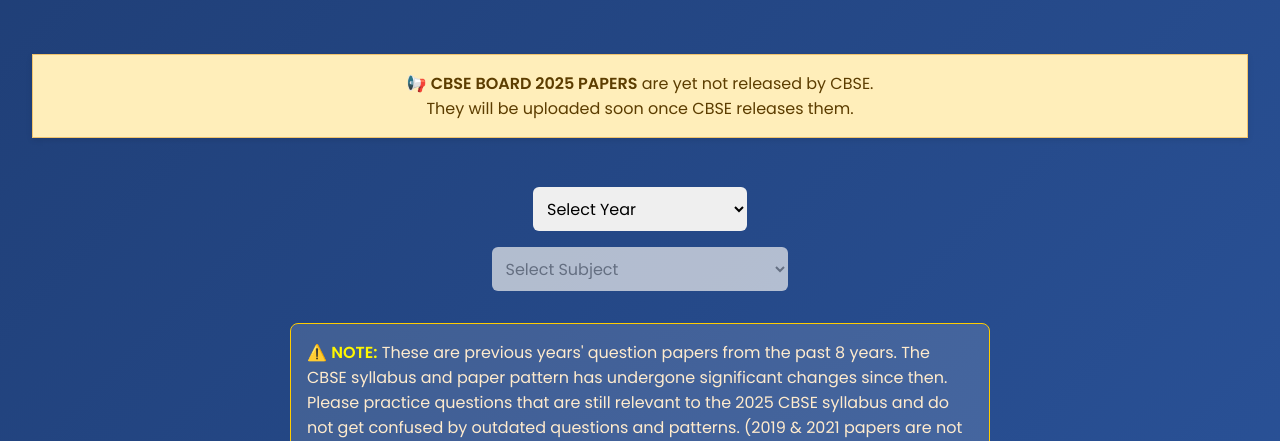
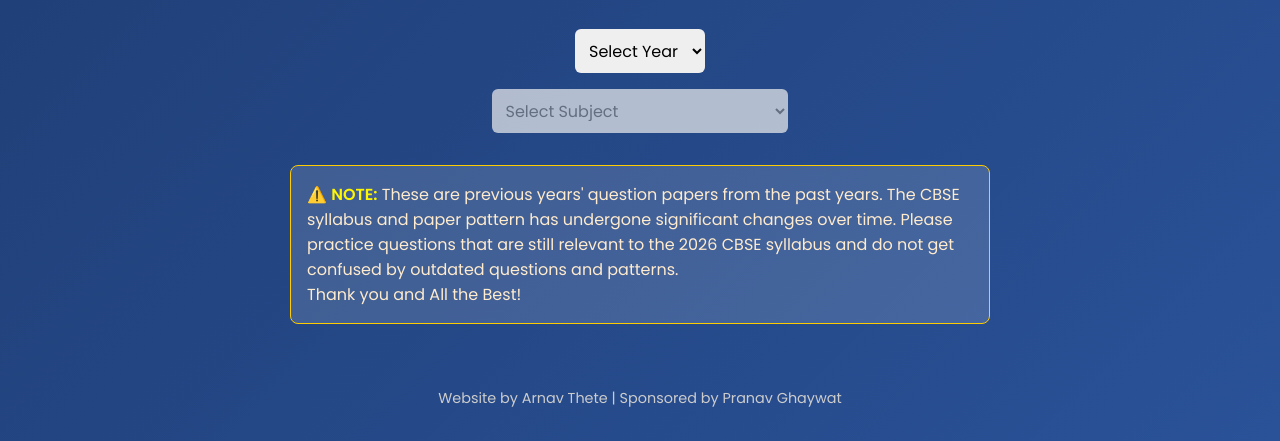
Before and after one commit to papervault/cbse-x, a plain HTML site: page index.html in a window 1280 px wide. Shown: the part 359-800 px from the top of the page. Drawn offline with Linux system fonts and the light colour scheme.

Commit message:
Update index.html

```diff
--- a/index.html
+++ b/index.html
@@ -21,18 +21,6 @@
       flex-direction: column;
       align-items: center;
       padding: 2rem;
-    }
-
-    .announcement-banner {
-      background-color: #ffeeba;
-      color: #5c3d00;
-      border: 1px solid #f0c36d;
-      padding: 1rem;
-      width: 100%;
-      text-align: center;
-      font-size: 1rem;
-      margin-bottom: 1.5rem;
-      box-shadow: 0 2px 6px rgba(0,0,0,0.1);
     }
 
     .logo {
@@ -126,25 +114,14 @@
   <img src="logo.png" alt="Paper Vault Logo" class="logo">
   <h1>Welcome to Paper Vault</h1>
   <p>Download official CBSE Class X papers—all in one place. Clean, fast, and reliable.</p>
-  <br>
-  <div class="announcement-banner">
-    📢 <strong>CBSE BOARD 2025 PAPERS</strong> are yet not released by CBSE.<br />
-    They will be uploaded soon once CBSE releases them.
-  </div>
-<br>
 
   <div class="cta-section">
     <select id="year" onchange="updateSets()">
       <option value="" disabled selected>Select Year</option>
-      <option value="2015">2015</option>
-      <option value="2016">2016</option>
-      <option value="2017">2017</option>
-      <option value="2018">2018</option>
-      <option value="2020">2020</option>
       <option value="2022">2022</option>
       <option value="2023">2023</option>
       <option value="2024">2024</option>
-      <option value="2025" disabled style="color:red;">2025 (COMING SOON)</option>
+      <option value="2025">2025</option>
     </select>
 
     <select id="subject" onchange="updateSets()" disabled>
@@ -169,10 +146,10 @@
   </div>
 
   <div class="note-box">
-    ⚠️ <strong>NOTE:</strong> These are previous years' question papers from the past 8 years.
-    The CBSE syllabus and paper pattern has undergone significant changes since then.
-    Please practice questions that are still relevant to the 2025 CBSE syllabus and do not get confused by outdated questions and patterns.
-    (2019 & 2021 papers are not provided by CBSE, hence not available on this website.)<br><br>
+    ⚠️ <strong>NOTE:</strong> These are previous years' question papers from the past years.
+    The CBSE syllabus and paper pattern has undergone significant changes over time.
+    Please practice questions that are still relevant to the 2026 CBSE syllabus and do not get confused by outdated questions and patterns.
+    <br>
     Thank you and All the Best!
   </div>
 
@@ -203,72 +180,46 @@
 
     const setData = {
       english: {
-        2015: [1, 2, 3],
-        2016: [1, 2, 3],
-        2017: [1, 2, 3],
-        2018: [1, 2, 3],
-        2020: [1, 2, 3, 4, 5],
         2022: [1, 2, 3, 4],
         2023: [1, 2, 3, 4, 5],
-        2024: [1, 2, 3, 4, 5]
+        2024: [1, 2, 3, 4, 5],
+        2025: [1, 2, 3, 4, 5]
       },
       science: {
-        2015: [1, 2, 3],
-        2016: [1, 2, 3],
-        2017: [1, 2, 3],
-        2018: [1, 2, 3],
-        2020: [1, 2, 3, 4, 5],
         2022: [1, 2, 3, 4],
         2023: [1, 2, 3, 4, 5],
-        2024: [1, 2, 3, 4, 5]
+        2024: [1, 2, 3, 4, 5],
+        2025: [1, 2, 3, 4, 5]
       },
       socialscience: {
-        2015: [1, 2, 3],
-        2016: [1, 2, 3],
-        2017: [1, 2, 3],
-        2018: [1, 2, 3],
-        2020: [1, 2, 3, 4, 5],
         2022: [1, 2, 3, 4],
         2023: [1, 2, 3, 4, 5],
-        2024: [1, 2, 3, 4, 5]
+        2024: [1, 2, 3, 4, 5],
+        2025: [1, 2, 3, 4, 5]
       },
       marathi: {
-        2016: [1],
-        2017: [1],
-        2018: [1],
-        2020: [1],
         2022: [1],
         2023: [1],
-        2024: [1]
+        2024: [1],
+        2025: [1]
       },
       hindi: {
-        2015: [1, 2, 3],
-        2016: [1, 2, 3],
-        2017: [1, 2, 3],
-        2018: [1, 2, 3],
-        2020: [1, 2, 3, 4, 5],
         2022: [1, 2, 3, 4],
         2023: [1, 2, 3, 4, 5],
-        2024: [1, 2, 3, 4, 5]
+        2024: [1, 2, 3, 4, 5],
+        2025: [1, 2, 3, 4, 5]
       },
       mathss: {
-        2015: [1, 2, 3],
-        2016: [1, 2, 3],
-        2017: [1, 2, 3],
-        2018: [1, 2, 3],
-        2020: [1, 2, 3, 4, 5],
         2022: [1, 2, 3, 4],
         2023: [1, 2, 3, 4, 5],
-        2024: [1, 2, 3, 4, 5]
+        2024: [1, 2, 3, 4, 5],
+        2025: [1, 2, 3, 4, 5]
       },
       it: {
-        2016: [1],
-        2017: [1],
-        2018: [1],
-        2020: [1],
         2022: [1],
         2023: [1],
-        2024: [1]
+        2024: [1],
+        2025: [1]
       }
     };
 
@@ -283,20 +234,12 @@
 
       subjectDropdown.disabled = !year;
 
-      // Reset
       setDropdown.innerHTML = '<option value="" disabled selected>Select Set</option>';
       messageBox.style.display = "none";
       downloadButton.style.display = "none";
       setContainer.style.display = "none";
 
       if (!year || !subject) return;
-
-      // Handle special no exam case
-      if ((subject === "marathi" || subject === "it") && year === "2015") {
-        messageBox.style.display = "block";
-        messageBox.textContent = "⚠️ No exam was conducted for " + subjectDisplayNames[subject] + " in 2015.";
-        return;
-      }
 
       const sets = setData[subject]?.[year];
       if (!sets) {
@@ -305,11 +248,17 @@
         return;
       }
 
-      // Hide set for marathi/IT
       if (subject === "marathi" || subject === "it") {
+        if (sets.includes(1)) {
           setContainer.style.display = "none";
           downloadButton.style.display = "block";
         } else {
+          messageBox.style.display = "block";
+          messageBox.textContent = "⚠️ No exam was conducted for " + subjectDisplayNames[subject] + " in " + year + ".";
+        }
+        return;
+      }
+
       sets.forEach(set => {
         const option = document.createElement("option");
         option.value = set;
@@ -317,7 +266,6 @@
         setDropdown.appendChild(option);
       });
       setContainer.style.display = "block";
-      }
     }
 
     function enableDownload() {
```
Lines whose indentation alone changed are shown as unchanged.
